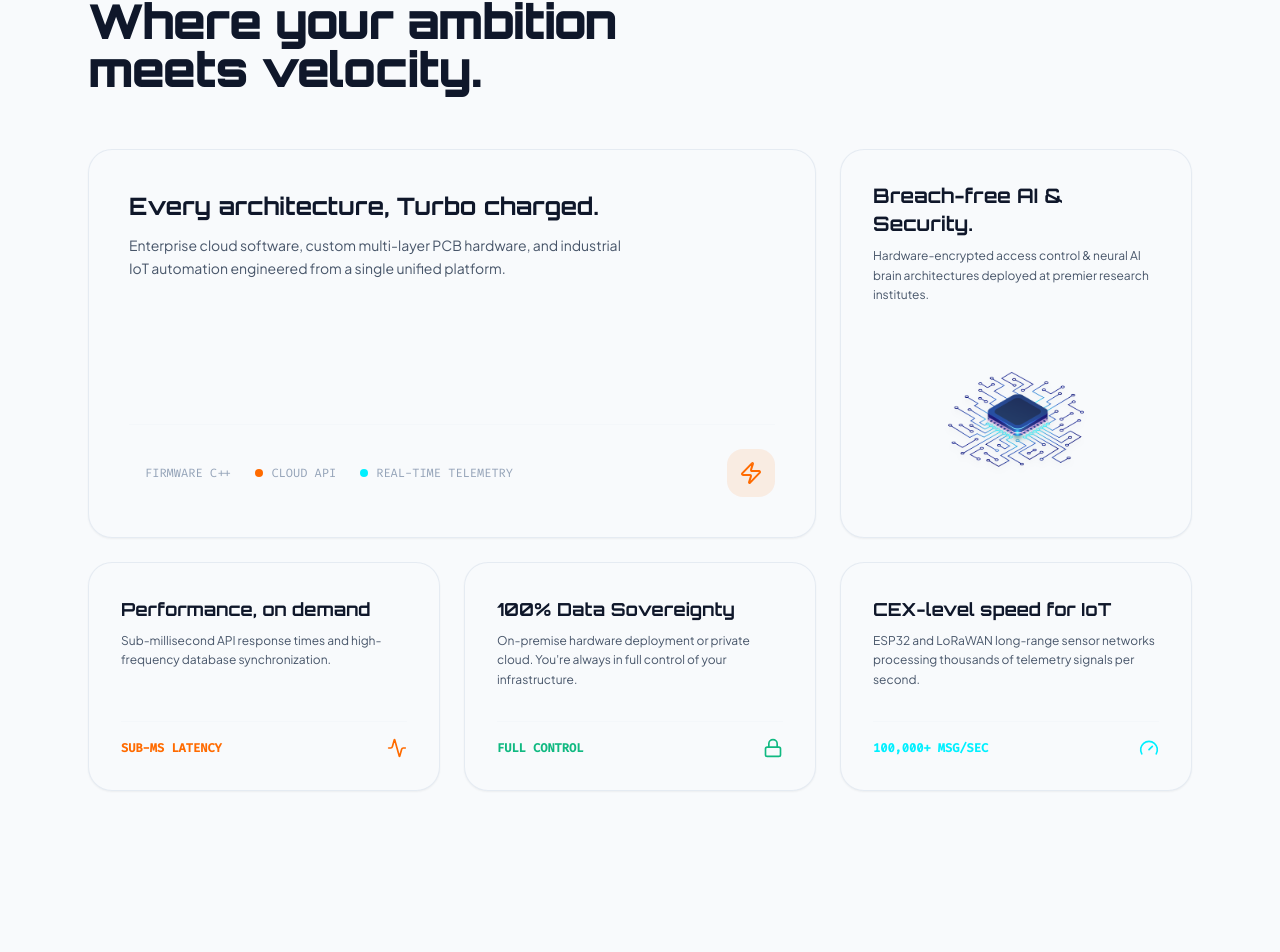
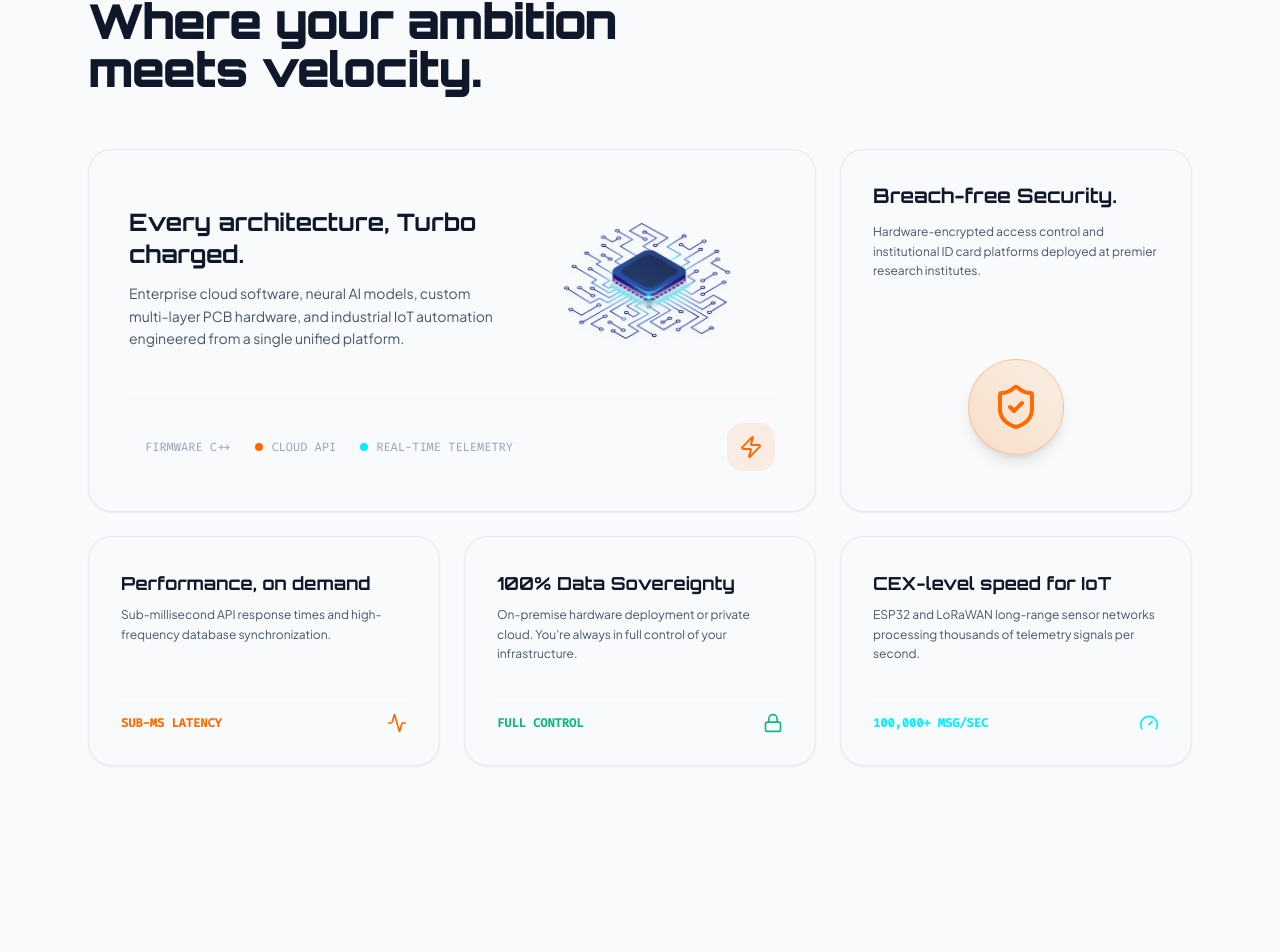
Before and after one commit to ShashankJangid/orange-future-tech, a React (Vite) app: page / in a window 1280 px wide. Shown: the part 2795-3747 px from the top of the page. Built offline with nearby package versions, Linux system fonts and the light colour scheme; the HTML template or start-up script is replaced by a standard one.

Commit message:
Embed ai-brain-board.svg in Every architecture, Turbo charged card and restore Breach-free Security shield icon

```diff
--- a/src/components/BentoGridSection.jsx
+++ b/src/components/BentoGridSection.jsx
@@ -52,13 +52,23 @@ export default function BentoGridSection({ darkMode }) {
               darkMode ? 'bg-[#0E131F] border-slate-800' : 'bg-slate-50 border-slate-200/80 shadow-sm'
             }`}
           >
-            <div>
-              <h3 class={`text-2xl font-bold font-['Orbitron',sans-serif] ${darkMode ? 'text-white' : 'text-slate-900'}`}>
-                Every architecture, Turbo charged.
-              </h3>
-              <p class={`mt-3 text-sm max-w-lg leading-relaxed ${darkMode ? 'text-slate-400' : 'text-slate-600'}`}>
-                Enterprise cloud software, custom multi-layer PCB hardware, and industrial IoT automation engineered from a single unified platform.
-              </p>
+            <div class="grid grid-cols-1 sm:grid-cols-12 gap-6 items-center">
+              <div class="sm:col-span-7">
+                <h3 class={`text-2xl font-bold font-['Orbitron',sans-serif] ${darkMode ? 'text-white' : 'text-slate-900'}`}>
+                  Every architecture, Turbo charged.
+                </h3>
+                <p class={`mt-3 text-sm leading-relaxed ${darkMode ? 'text-slate-400' : 'text-slate-600'}`}>
+                  Enterprise cloud software, neural AI models, custom multi-layer PCB hardware, and industrial IoT automation engineered from a single unified platform.
+                </p>
+              </div>
+
+              <div class="sm:col-span-5 flex justify-center items-center">
+                <img
+                  src="/assets/svg/ai-brain-board.svg"
+                  alt="AI Brain Vector Animation"
+                  class="w-full h-auto max-h-44 object-contain drop-shadow-md group-hover:scale-105 transition-transform duration-500"
+                />
+              </div>
             </div>
 
             <div class="mt-8 pt-6 flex flex-col sm:flex-row items-center justify-between border-t border-slate-200/20 gap-4">
@@ -90,19 +100,17 @@ export default function BentoGridSection({ darkMode }) {
           >
             <div>
               <h3 class={`text-xl font-bold font-['Orbitron',sans-serif] ${darkMode ? 'text-white' : 'text-slate-900'}`}>
-                Breach-free AI &amp; Security.
+                Breach-free Security.
               </h3>
-              <p class={`mt-2 text-xs leading-relaxed ${darkMode ? 'text-slate-400' : 'text-slate-600'}`}>
-                Hardware-encrypted access control &amp; neural AI brain architectures deployed at premier research institutes.
+              <p class={`mt-3 text-xs leading-relaxed ${darkMode ? 'text-slate-400' : 'text-slate-600'}`}>
+                Hardware-encrypted access control and institutional ID card platforms deployed at premier research institutes.
               </p>
             </div>
 
-            <div class="mt-6 flex justify-center items-center py-4 relative">
-              <img
-                src="/assets/svg/ai-brain-board.svg"
-                alt="AI Brain Board Vector Animation"
-                class="w-full h-auto max-h-36 object-contain drop-shadow-md group-hover:scale-105 transition-transform duration-500"
-              />
+            <div class="mt-8 flex justify-center items-center py-6">
+              <div class="w-24 h-24 rounded-full bg-gradient-to-tr from-[#FF6B00]/20 to-amber-500/10 border border-[#FF6B00]/30 flex items-center justify-center text-[#FF6B00] shadow-lg group-hover:rotate-12 transition-transform duration-500">
+                <ShieldCheck class="w-12 h-12" />
+              </div>
             </div>
           </motion.div>
 
```
